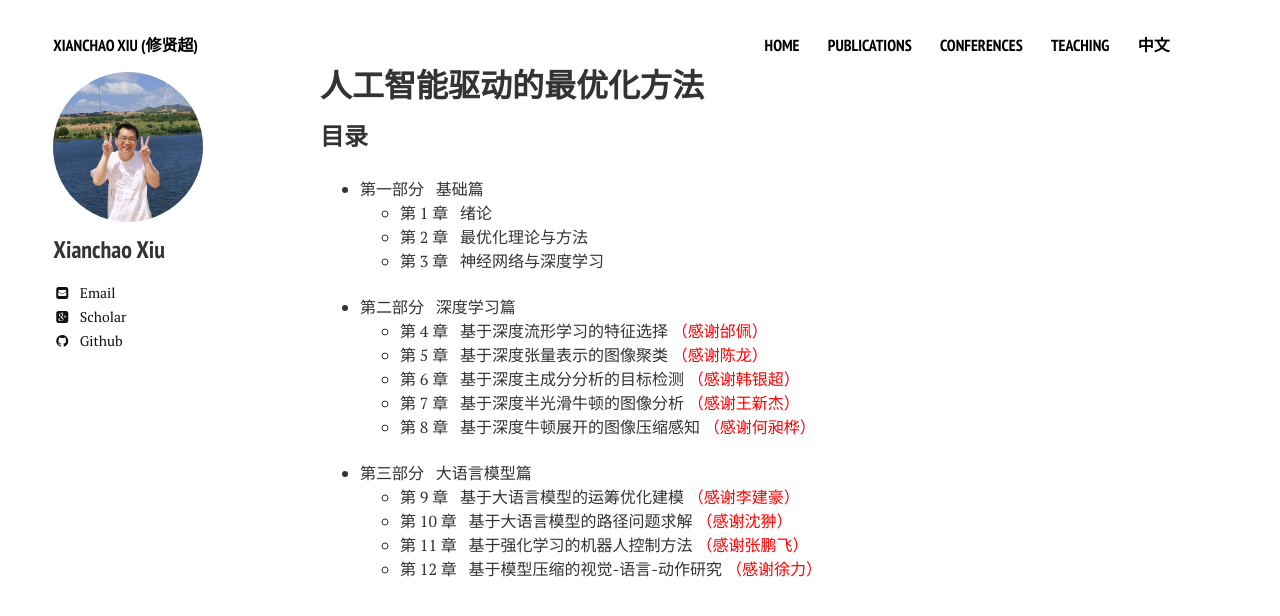
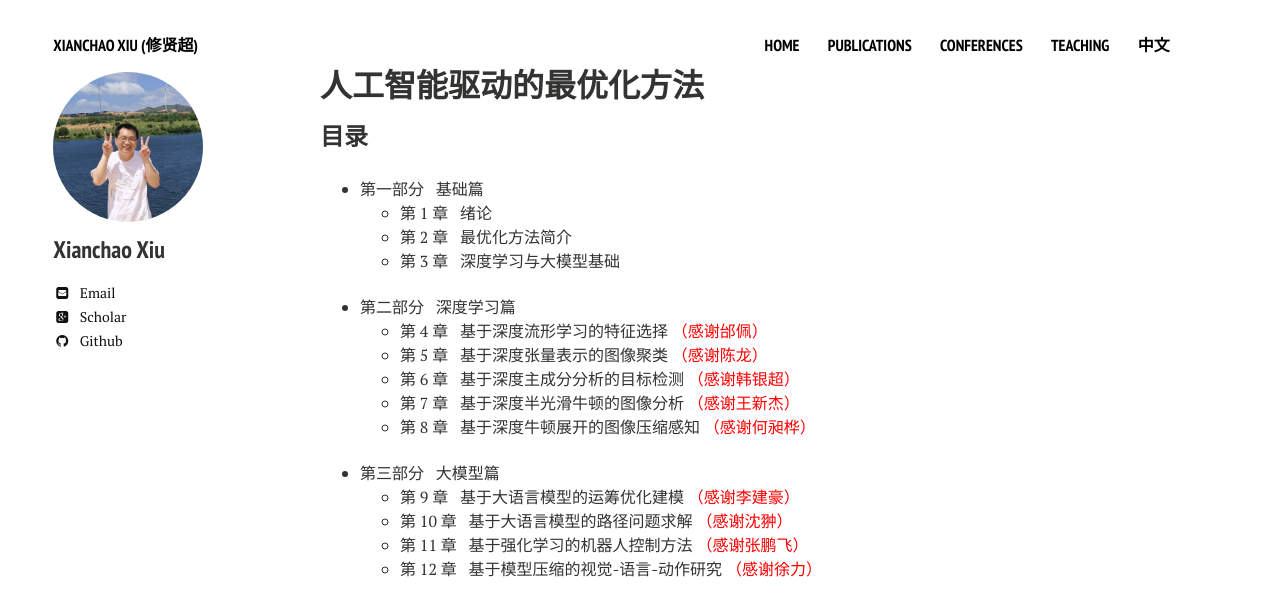
Before and after one commit to xianchaoxiu/xianchaoxiu.github.io, a Jekyll site: the page built from chinese/book/AIOPT/index.md, in a window 1280 px wide. Shown: the top 616 px of the page. Built offline with Jekyll 4.4.1, drawn with Linux system fonts in a browser that asks for light colours; nearby versions of some CDN libraries.

Commit message:
Update index.md

```diff
--- a/chinese/book/AIOPT/index.md
+++ b/chinese/book/AIOPT/index.md
@@ -9,8 +9,8 @@ share: false
 ### 目录
 * 第一部分 &nbsp; 基础篇 <br>
   - 第 1 章 &nbsp;  绪论 <br>
-  - 第 2 章 &nbsp;  最优化理论与方法 <br>
-  - 第 3 章 &nbsp;  神经网络与深度学习 <br><br>
+  - 第 2 章 &nbsp;  最优化方法简介 <br>
+  - 第 3 章 &nbsp;  深度学习与大模型基础 <br><br>
 
 * 第二部分 &nbsp; 深度学习篇 <br>
   - 第 4 章 &nbsp;  基于深度流形学习的特征选择 <span style="color:#ff0000">（感谢邰佩）</span> <br>
@@ -19,7 +19,7 @@ share: false
   - 第 7 章 &nbsp;  基于深度半光滑牛顿的图像分析 <span style="color:#ff0000">（感谢王新杰）</span><br>
   - 第 8 章 &nbsp;  基于深度牛顿展开的图像压缩感知 <span style="color:#ff0000">（感谢何昶桦）</span><br><br>
 
-* 第三部分 &nbsp; 大语言模型篇 <br>
+* 第三部分 &nbsp; 大模型篇 <br>
   - 第 9 章 &nbsp;  基于大语言模型的运筹优化建模 <span style="color:#ff0000">（感谢李建豪）</span> <br>
   - 第 10 章 &nbsp;  基于大语言模型的路径问题求解  <span style="color:#ff0000">（感谢沈翀）</span> <br>
   - 第 11 章 &nbsp;  基于强化学习的机器人控制方法 <span style="color:#ff0000">（感谢张鹏飞）</span> <br>
```
